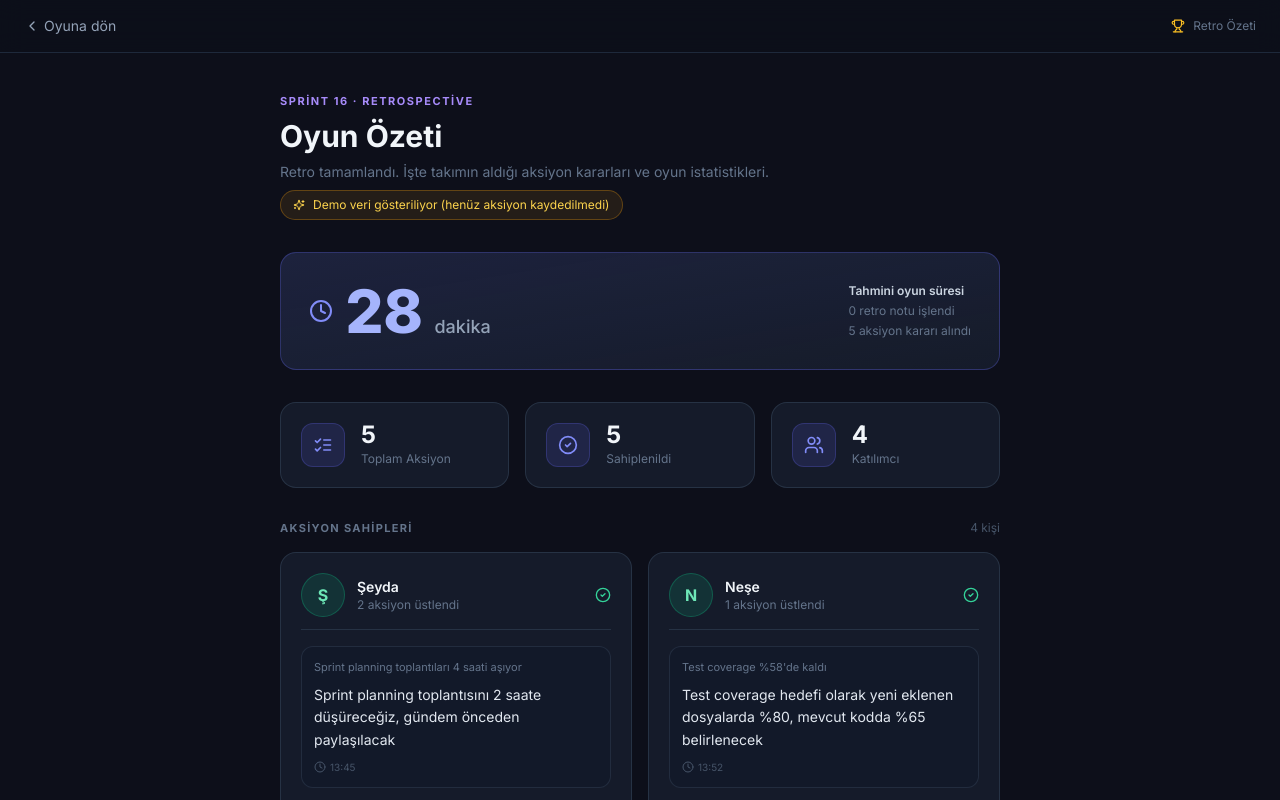
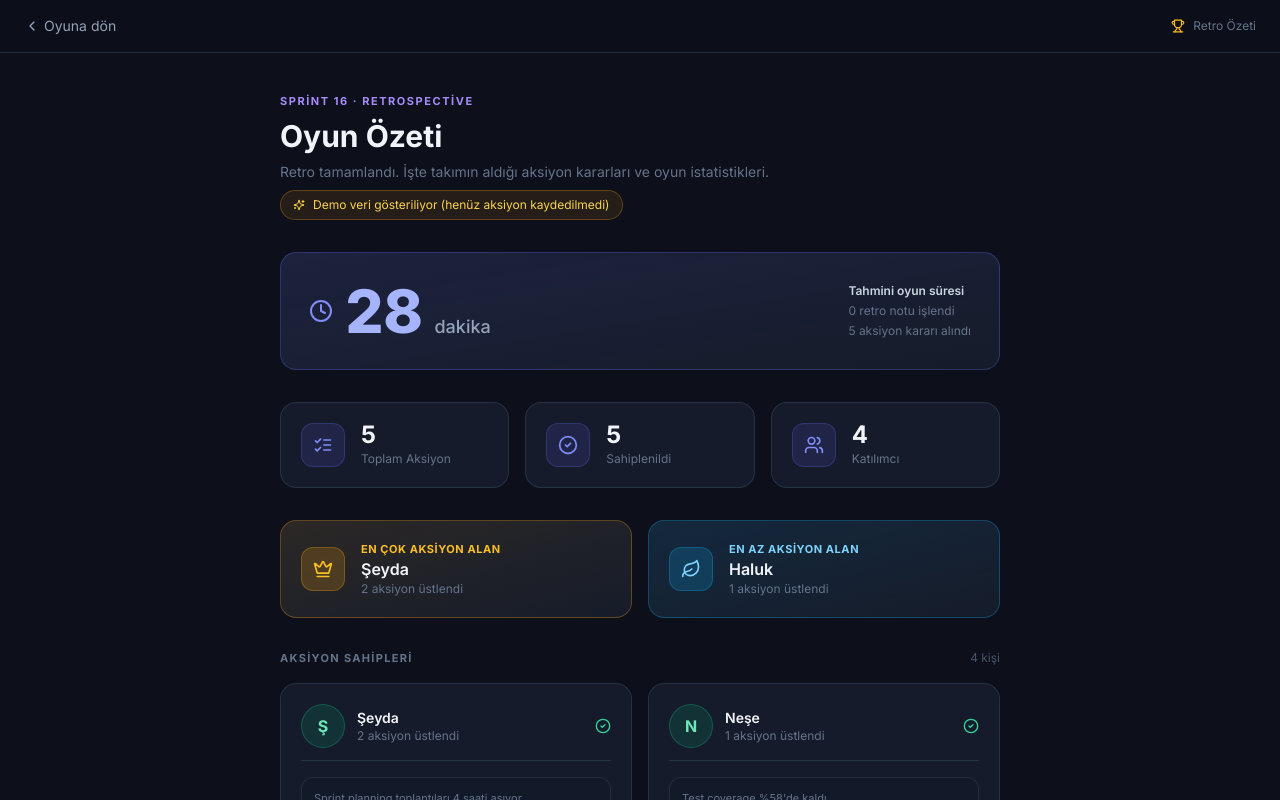
Before and after one commit to seydaozdmr/quadcore, a Next.js app: page /summary in a window 1280 px wide. Shown: the top 800 px of the page. Built offline with nearby package versions, Linux system fonts and the light colour scheme.

Commit message:
Add champion and calmest participant rankings to summary page

```diff
--- a/app/summary/page.tsx
+++ b/app/summary/page.tsx
@@ -4,7 +4,7 @@ import Link from 'next/link'
 import { useEffect, useMemo, useState } from 'react'
 import {
   Trophy, ChevronLeft, Clock, Users, ListChecks,
-  CheckCircle2, Sparkles, UserCircle2,
+  CheckCircle2, Sparkles, UserCircle2, Crown, Leaf,
 } from 'lucide-react'
 import { useGameStore, type SavedAction } from '@/store/useGameStore'
 
@@ -187,6 +187,12 @@ export default function SummaryPage() {
 
   const ownedCount = actions.filter((a) => a.owner).length
   const ownerSet   = new Set(actions.filter((a) => a.owner).map((a) => a.owner!))
+
+  // Şampiyon (en çok aksiyon alan) / En sakin (en az aksiyon alan) — sahipsizler hariç
+  const rankedOwners = grouped.filter((g) => g.owner !== 'Sahipsiz')
+  const topOwner    = rankedOwners[0] ?? null
+  const bottomOwner =
+    rankedOwners.length > 1 ? rankedOwners[rankedOwners.length - 1] : null
   // Katılımcı sayısı: gerçek owner'lar → store'daki oyuncular → retro notu yazanlar
   const participantCount =
     ownerSet.size ||
@@ -255,6 +261,61 @@ export default function SummaryPage() {
           <StatCard icon={Users} value={participantCount} label="Katılımcı" />
         </section>
 
+        {/* Rankings: en çok / en az aksiyon alan */}
+        {topOwner && (
+          <section className="grid grid-cols-1 sm:grid-cols-2 gap-4">
+            <div className="card p-5 flex items-center gap-4 border-amber-500/30 bg-gradient-to-br from-amber-500/10 to-transparent">
+              <div className="w-11 h-11 rounded-xl bg-amber-500/20 border border-amber-500/30 flex items-center justify-center shrink-0">
+                <Crown className="w-5 h-5 text-amber-400" />
+              </div>
+              <div className="min-w-0">
+                <p className="text-[11px] font-bold text-amber-400 uppercase tracking-wider">
+                  En çok aksiyon alan
+                </p>
+                <p className="text-base font-semibold text-slate-100 truncate">
+                  {topOwner.owner}
+                </p>
+                <p className="text-xs text-slate-500">
+                  {topOwner.actions.length} aksiyon üstlendi
+                </p>
+              </div>
+            </div>
+
+            {bottomOwner ? (
+              <div className="card p-5 flex items-center gap-4 border-sky-500/30 bg-gradient-to-br from-sky-500/10 to-transparent">
+                <div className="w-11 h-11 rounded-xl bg-sky-500/20 border border-sky-500/30 flex items-center justify-center shrink-0">
+                  <Leaf className="w-5 h-5 text-sky-300" />
+                </div>
+                <div className="min-w-0">
+                  <p className="text-[11px] font-bold text-sky-300 uppercase tracking-wider">
+                    En az aksiyon alan
+                  </p>
+                  <p className="text-base font-semibold text-slate-100 truncate">
+                    {bottomOwner.owner}
+                  </p>
+                  <p className="text-xs text-slate-500">
+                    {bottomOwner.actions.length} aksiyon üstlendi
+                  </p>
+                </div>
+              </div>
+            ) : (
+              <div className="card p-5 flex items-center gap-4 border-slate-700/60">
+                <div className="w-11 h-11 rounded-xl bg-slate-700/40 border border-slate-600/40 flex items-center justify-center shrink-0">
+                  <Leaf className="w-5 h-5 text-slate-500" />
+                </div>
+                <div className="min-w-0">
+                  <p className="text-[11px] font-bold text-slate-500 uppercase tracking-wider">
+                    En az aksiyon alan
+                  </p>
+                  <p className="text-sm text-slate-400">
+                    Henüz karşılaştırma için yeterli kişi yok
+                  </p>
+                </div>
+              </div>
+            )}
+          </section>
+        )}
+
         {/* Owners */}
         <section className="space-y-4">
           <div className="flex items-center justify-between">
```
